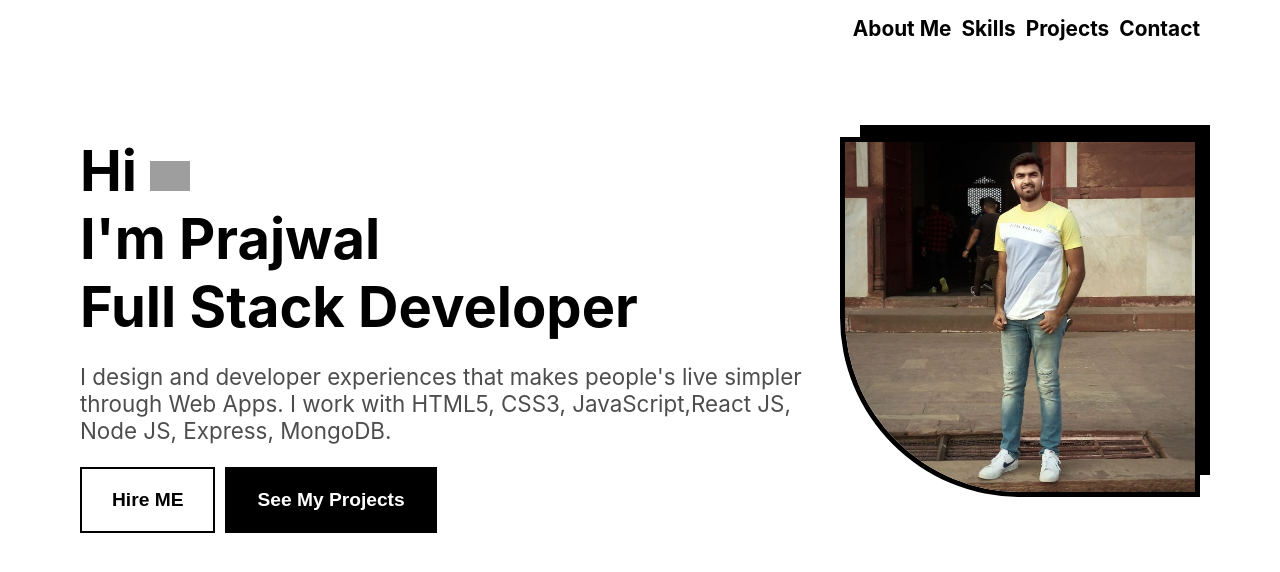
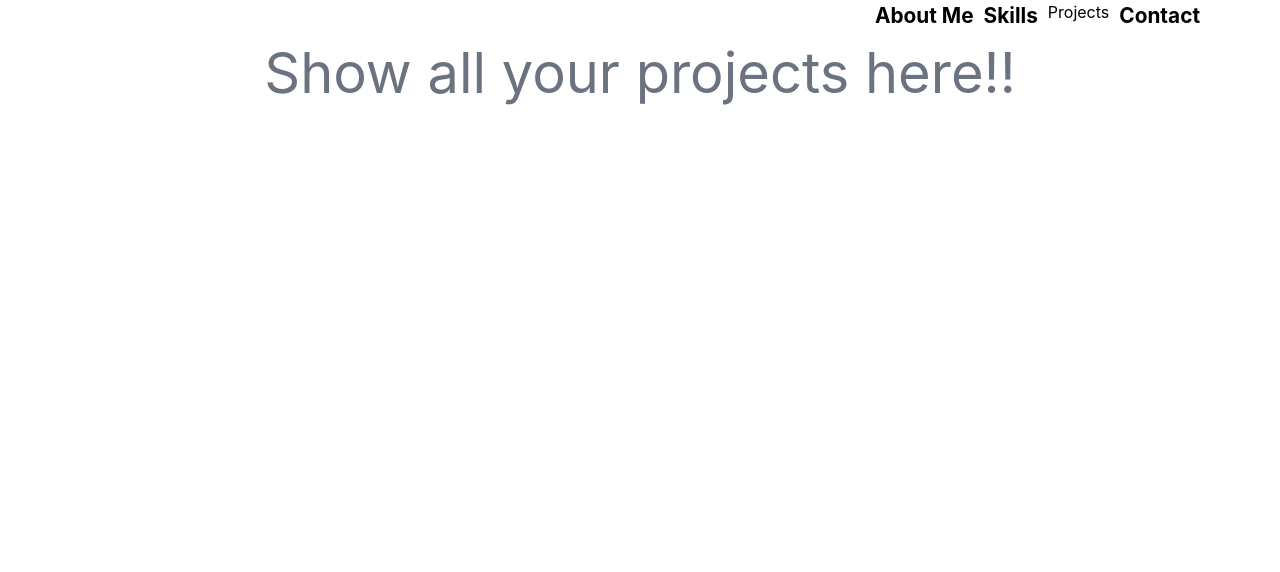
Before and after one commit to kumpraj/simple-react-portfolio, a React (Create React App) app: page /projects in a window 1280 px wide. Shown: the top 572 px of the page. Built offline with nearby package versions, Linux system fonts and the light colour scheme; grey boxes are pictures that could not be loaded.

Commit message:
added tailwind config and Routes

```diff
--- a/package.json
+++ b/package.json
@@ -8,6 +8,7 @@
     "@testing-library/user-event": "^13.5.0",
     "react": "^18.2.0",
     "react-dom": "^18.2.0",
+    "react-router-dom": "^6.8.1",
     "react-scripts": "5.0.1",
     "web-vitals": "^2.1.4"
   },
@@ -34,5 +35,8 @@
       "last 1 firefox version",
       "last 1 safari version"
     ]
+  },
+  "devDependencies": {
+    "tailwindcss": "^3.2.4"
   }
 }
--- a/src/App.js
+++ b/src/App.js
@@ -1,12 +1,18 @@
+
+import { BrowserRouter, Route, Routes } from "react-router-dom";
 import Content from "./components/Content";
 import Navbar from "./components/Navbar";
+import Projects from "./components/Pages/Projects";
 
 function App() {
   return (
-    <div>
+    <BrowserRouter>
       <Navbar/>
-      <Content/>
-    </div>
+      <Routes>
+        <Route path='/' element={<Content/>}/>
+        <Route path='/projects' element={<Projects/>}/>
+      </Routes>
+    </BrowserRouter>
   );
 }
 
--- a/src/components/Navbar.jsx
+++ b/src/components/Navbar.jsx
@@ -1,4 +1,5 @@
 import React from 'react'
+import { Link } from 'react-router-dom'
 
 function Navbar() {
   return (
@@ -6,7 +7,7 @@ function Navbar() {
         <ul>
             <li>About Me</li>
             <li>Skills</li>
-            <li>Projects</li>
+            <Link className='list-none' to='/projects'>Projects</Link>
             <li>Contact</li>
         </ul>
     </nav>
--- /dev/null
+++ b/src/components/Pages/Projects.jsx
@@ -0,0 +1,11 @@
+
+
+function Projects() {
+  return (
+    <div className="text-gray-500">
+        <h1 className=" text-center align center">Show all your projects here!!</h1>
+    </div>
+  )
+}
+
+export default Projects
--- a/src/index.css
+++ b/src/index.css
@@ -1,3 +1,8 @@
+@tailwind base;
+@tailwind components;
+@tailwind utilities;
+
+
 body {
   margin: 0;
   font-family: -apple-system, BlinkMacSystemFont, 'Segoe UI', 'Roboto', 'Oxygen',
--- /dev/null
+++ b/tailwind.config.js
@@ -0,0 +1,10 @@
+/** @type {import('tailwindcss').Config} */
+module.exports = {
+  content: [
+    "./src/**/*.{js,jsx,ts,tsx}",
+  ],
+  theme: {
+    extend: {},
+  },
+  plugins: [],
+}
```
Also changed, not shown: 1 other file (tests, documents, lock files or other folders).
